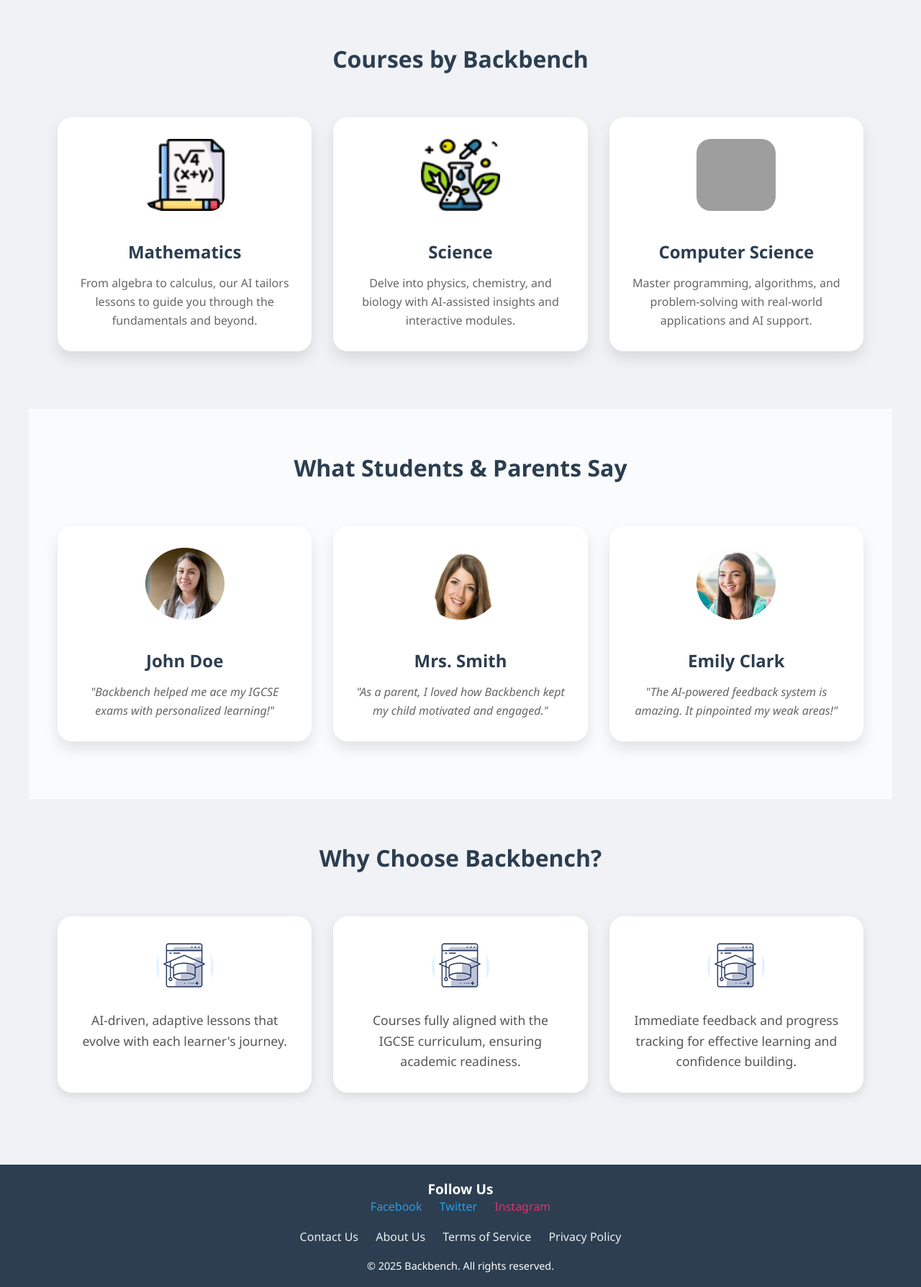
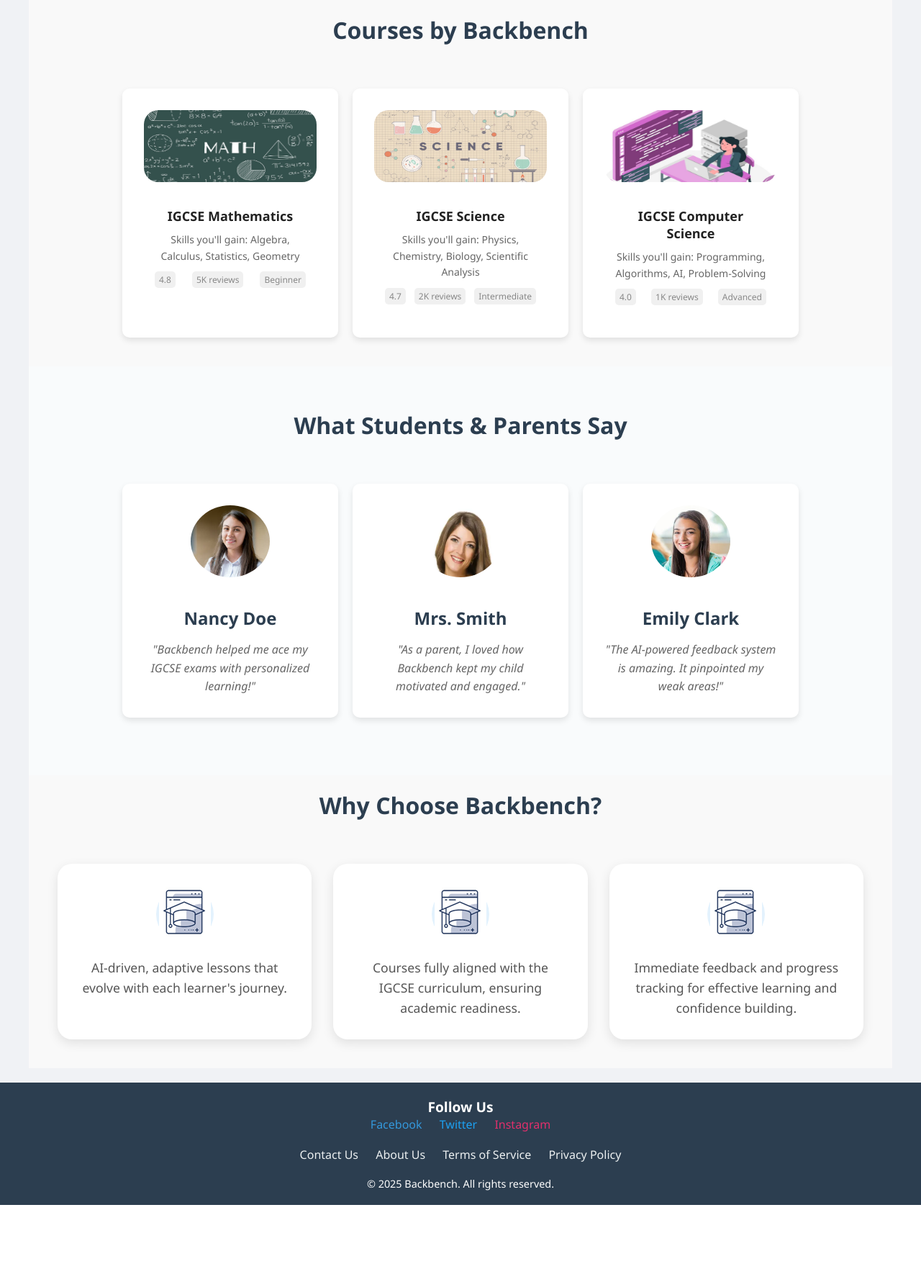
Before and after one commit to ponp1234/backbencher, a Flask app: page / in a window 1280 px wide. Shown: the part 632-2420 px from the top of the page at 72% size. After the commit the page ends 2306 px from the top, so only its background shows below. Run offline with Flask 3, Linux system fonts and the light colour scheme; grey boxes are pictures that could not be loaded.

Commit message:
01092025

```diff
--- a/templates/home.html
+++ b/templates/home.html
@@ -189,7 +189,94 @@
                 grid-template-columns: 1fr;
             }
         }
+
+
+
+        .section {
+    padding: 20px;
+    background-color: #f9f9f9;
+}
+
+h2 {
+    text-align: center;
+    margin-bottom: 20px;
+    font-size: 24px;
+    color: #333;
+}
+
+.section {
+    padding: 20px;
+    background-color: #f9f9f9;
+}
+
+h2 {
+    text-align: center;
+    margin-bottom: 20px;
+    font-size: 24px;
+    color: #333;
+}
+
+.courses {
+    display: flex;
+    gap: 20px;
+    justify-content: center;
+    flex-wrap: wrap;
+}
+
+.course-card {
+    background: #fff;
+    border-radius: 10px;
+    box-shadow: 0 4px 8px rgba(0, 0, 0, 0.1);
+    overflow: hidden;
+    width: 300px;
+    display: flex;
+    flex-direction: column;
+}
+
+.course-image {
+    width: 100%;
+    height: 150px;
+    object-fit: cover;
+}
+
+.course-content {
+    padding: 15px;
+    display: flex;
+    flex-direction: column;
+    gap: 10px;
+}
+
+.course-content h3 {
+    font-size: 18px;
+    color: #222;
+    margin: 0;
+}
+
+.course-content p {
+    font-size: 14px;
+    color: #666;
+    margin: 0;
+}
+
+.course-meta {
+    display: flex;
+    justify-content: space-between;
+    align-items: center;
+    font-size: 12px;
+    color: #888;
+}
+
+.course-meta span {
+    display: inline-block;
+    padding: 3px 6px;
+    background: #f0f0f0;
+    border-radius: 5px;
+}
+
     </style>
+
+
+
 </head>
 <body>
     <!-- Header with Logo -->
@@ -207,44 +294,67 @@
         </div>
     </div>
 
-    <!-- Courses Section -->
-    <div class="section">
-        <h2>Courses by Backbench</h2>
-        <div class="courses">
-            <div class="course-card">
-                <img src="static/math.png" alt="Mathematics">
-                <h3>Mathematics</h3>
-                <p>From algebra to calculus, our AI tailors lessons to guide you through the fundamentals and beyond.</p>
+  <div class="section">
+    <h2>Courses by Backbench</h2>
+    <div class="courses">
+        <div class="course-card">
+        <img src="static/math.png" alt="5 Terre" style="width:100%">
+            <div class="course-content">
+                <h3>IGCSE Mathematics</h3>
+                <p>Skills you'll gain: Algebra, Calculus, Statistics, Geometry</p>
+                <div class="course-meta">
+                    <span class="rating">4.8</span>
+                    <span class="reviews">5K reviews</span>
+                    <span class="difficulty">Beginner</span>
+                </div>
             </div>
-            <div class="course-card">
-                <img src="static/lab.png" alt="Science">
-                <h3>Science</h3>
-                <p>Delve into physics, chemistry, and biology with AI-assisted insights and interactive modules.</p>
+        </div>
+        <div class="course-card">
+            <img src="static/lab.png" alt="Science"  style="width:100%">
+            <div class="course-content">
+                <h3>IGCSE Science</h3>
+                <p>Skills you'll gain: Physics, Chemistry, Biology, Scientific Analysis</p>
+                <div class="course-meta">
+                    <span class="rating">4.7</span>
+                    <span class="reviews">2K reviews</span>
+                    <span class="difficulty">Intermediate</span>
+                </div>
             </div>
-            <div class="course-card">
-                <img src="static/ai.png" alt="Computer Science">
-                <h3>Computer Science</h3>
-                <p>Master programming, algorithms, and problem-solving with real-world applications and AI support.</p>
+        </div>
+        <div class="course-card">
+            <img src="static/cs.png" alt="Computer Science"  style="width:100%">
+            <div class="course-content">
+                <h3>IGCSE Computer Science</h3>
+                <p>Skills you'll gain: Programming, Algorithms, AI, Problem-Solving</p>
+                <div class="course-meta">
+                    <span class="rating">4.0</span>
+                    <span class="reviews">1K reviews</span>
+                    <span class="difficulty">Advanced</span>
+                </div>
             </div>
         </div>
     </div>
+</div>
+
+
 
      <!-- Testimonials Section -->
     <div class="section" style="background: #f9fbfc; padding: 60px 20px;">
         <h2 style="color: #2c3e50;">What Students & Parents Say</h2>
         <div class="courses">
             <div class="course-card">
-                <img src="static/students.png" alt="Student 1" style="border-radius: 100%;">
-                <h3 style="color: #2c3e50;">John Doe</h3>
+            <center>
+                <img src="static/students.png" alt="Student 1" style="border-radius: 100%;"></center>
+                <h3 style="color: #2c3e50;">Nancy Doe</h3>
                 <p style="font-style: italic;">"Backbench helped me ace my IGCSE exams with personalized learning!"</p>
             </div>
             <div class="course-card">
-                <img src="static/students2.png" alt="Parent 1" style="border-radius: 50%;">
+              <center>  <img src="static/students2.png" alt="Parent 1" style="border-radius: 50%;"></center>
                 <h3 style="color: #2c3e50;">Mrs. Smith</h3>
                 <p style="font-style: italic;">"As a parent, I loved how Backbench kept my child motivated and engaged."</p>
             </div>
             <div class="course-card">
-                <img src="static/students1.png" alt="Student 2" style="border-radius: 50%;">
+             <center>   <img src="static/students1.png" alt="Student 2" style="border-radius: 50%;"></center>
                 <h3 style="color: #2c3e50;">Emily Clark</h3>
                 <p style="font-style: italic;">"The AI-powered feedback system is amazing. It pinpointed my weak areas!"</p>
             </div>
```
Also changed, not shown: templates/user_home.html (+11 -3 lines), instance/site6.db, static/cs.png (added), static/lab.png, static/math.png.
